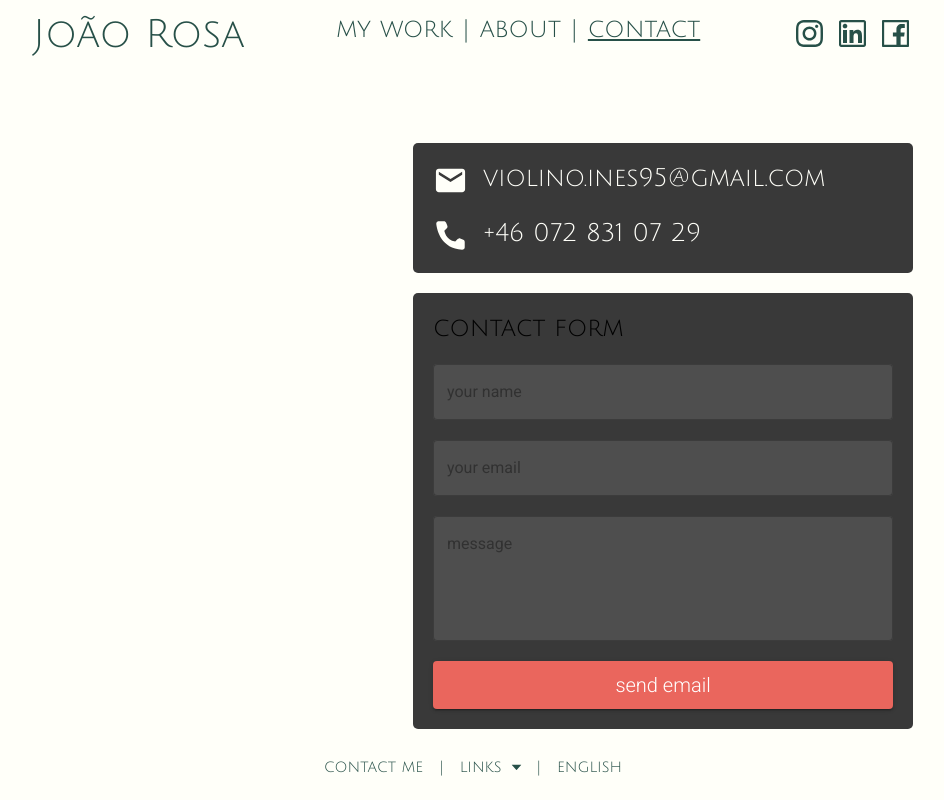
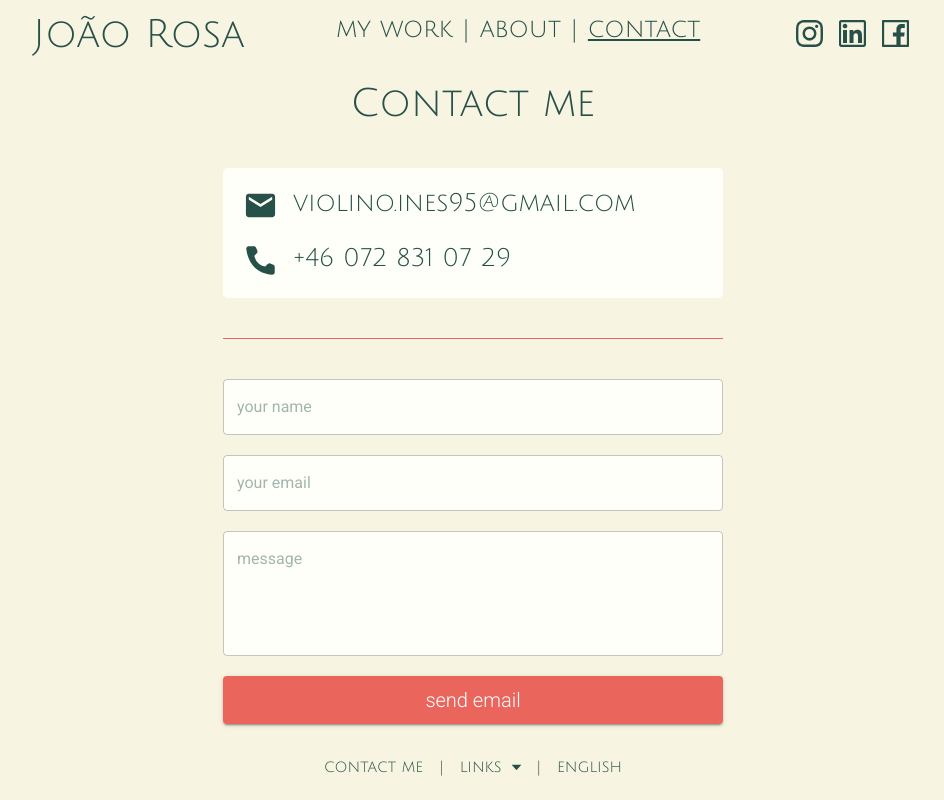
Before and after one commit to jalexandremoreira/joao-website, a Next.js app: page /contact in a window 1280 px wide. Shown: the whole page, without its empty margins (167-1111 px from the left). Built offline with nearby package versions, Linux system fonts and the light colour scheme.

Commit message:
fix contact page

```diff
--- a/app/Theme.ts
+++ b/app/Theme.ts
@@ -20,7 +20,7 @@ const Theme = createTheme({
       main: '#EA665D',
       //   400: '#4E8EBF',
     },
-    white: { main: '#FFFFF9', 100: '#F8F4E2' },
+    white: { 50: '#FFFFF9', main: '#F8F4E2' },
     black: { main: '#275048', 800: '#2D2D2D', 700: '#393939', 600: '#4E4E4E' },
     success: { main: '#1FBD68' },
     error: { main: '#D53726' },
--- a/components/ContactCard.tsx
+++ b/components/ContactCard.tsx
@@ -1,5 +1,6 @@
 import React from 'react';
-import { Button, Stack, TextField, Typography } from '@mui/material';
+import { Box, Button, Stack, TextField, Typography } from '@mui/material';
+import { makeStyles } from '@mui/styles';
 import { send } from 'emailjs-com';
 import { Formik, ErrorMessage } from 'formik';
 import * as yup from 'yup';
@@ -15,6 +16,12 @@ interface Props {
   setErrorMessage: React.Dispatch<React.SetStateAction<boolean>>;
 }
 
+const useStyles = makeStyles(() => ({
+  noBorder: {
+    border: 'none',
+  },
+}));
+
 export default function ContactCard({
   setMessage,
   setErrorMessage,
@@ -22,6 +29,7 @@ export default function ContactCard({
 }: Props) {
   const { isMobile } = useAppDimensions();
   const { t, i18n } = useTranslation('contact');
+  const classes = useStyles();
 
   const validationSchema = yup.object({
     reply_to: yup
@@ -37,17 +45,27 @@ export default function ContactCard({
   const inputProps = {
     sx: {
       // @ts-ignore: Unreachable code error
-      bgcolor: colors.black[600],
+      bgcolor: colors.white[50],
       // @ts-ignore: Unreachable code error
-      color: colors.white[200],
+      color: colors.black.main,
       fontFamily: 'Roboto',
+      border: 'none',
     },
+    classes: { notchedOutline: classes.noBorder },
   };
 
   return (
-    <Stack direction="column" spacing={isMobile ? '10px' : '20px'}>
+    <Stack direction="column" spacing={isMobile ? '30px' : '40px'} width="100%">
+      <Typography
+        alignSelf="center"
+        color="black.main"
+        variant={isMobile ? 'h4' : 'h2'}
+      >
+        {t('page-title')}
+      </Typography>
+
       <Stack
-        bgcolor="black.700"
+        bgcolor="white.50"
         borderRadius="5px"
         direction="column"
         padding={isMobile ? '15px' : '20px'}
@@ -55,32 +73,23 @@ export default function ContactCard({
         zIndex={5}
       >
         <Stack direction="row" spacing={isMobile ? '10px' : '15px'}>
-          <Email color={colors.white.main} size={isMobile ? 25 : 35} />
-          <Typography color="white.main" variant={isMobile ? 'h5' : 'h4'}>
+          <Email color={colors.black.main} size={isMobile ? 25 : 35} />
+          <Typography color="black.main" variant={isMobile ? 'h5' : 'h4'}>
             violino.ines95@gmail.com
           </Typography>
         </Stack>
 
         <Stack direction="row" spacing={isMobile ? '10px' : '15px'}>
-          <Phone color={colors.white.main} size={isMobile ? 25 : 35} />
-          <Typography color="white.main" variant={isMobile ? 'h5' : 'h4'}>
+          <Phone color={colors.black.main} size={isMobile ? 25 : 35} />
+          <Typography color="black.main" variant={isMobile ? 'h5' : 'h4'}>
             +46 072 831 07 29
           </Typography>
         </Stack>
       </Stack>
 
-      <Stack
-        bgcolor="black.700"
-        borderRadius="5px"
-        direction="column"
-        padding={isMobile ? '15px' : '20px'}
-        spacing={isMobile ? '10px' : '20px'}
-        zIndex={5}
-      >
-        <Typography color="white.200" variant={isMobile ? 'h5' : 'h4'}>
-          {t('form-title')}
-        </Typography>
+      <Box bgcolor="primary.main" width="100%" height="1px" />
 
+      <Stack direction="column" spacing={isMobile ? '10px' : '20px'} zIndex={5}>
         <Formik
           initialValues={{
             from_name: '',
--- a/components/navbar/NavbarDesktop.tsx
+++ b/components/navbar/NavbarDesktop.tsx
@@ -22,8 +22,6 @@ export default function Navbar() {
   const { t, i18n } = useTranslation('navbar');
 
   const colors = Theme.palette;
-
-  console.log(t('my-work'));
 
   return (
     <Stack
--- a/package.json
+++ b/package.json
@@ -12,6 +12,7 @@
     "@emotion/react": "^11.10.5",
     "@emotion/styled": "^11.10.5",
     "@mui/material": "^5.10.9",
+    "@mui/styles": "^5.10.10",
     "emailjs-com": "^3.2.0",
     "formik": "^2.2.9",
     "i18next": "^21.10.0",
--- a/pages/_app.tsx
+++ b/pages/_app.tsx
@@ -36,8 +36,6 @@ function MyApp({ Component, pageProps }: AppProps) {
     const position = window.pageYOffset;
     setScrollPosition(position);
   };
-
-  // console.log(scrollPosition);
 
   //fix for "Unhandled Runtime Error Error: Hydration failed"
   if (!mounted) return null;
--- a/pages/about.tsx
+++ b/pages/about.tsx
@@ -25,8 +25,6 @@ const About: NextPage = () => {
     width > widthLimitA ? '922px' : width > widthLimitB ? '732px' : '580px'; //580
   const stackDirection = width > 900 ? 'row' : 'column';
   const paragraphWidth = '100%';
-
-  // 1.6144
 
   if (isMobile) {
     return (
--- a/pages/contact.tsx
+++ b/pages/contact.tsx
@@ -13,10 +13,8 @@ import {
 import { useTranslation } from 'react-i18next';
 
 import ContactCard from '../components/ContactCard';
-// import contactDesktop from '../public/images/contact-background-desktop.png';
 import Layout from '../components/Layout';
 import useAppDimensions from '../hooks/useAppDimensions';
-// import aboutMobile from '../public/images/contact-background-mobile.png';
 import { Close } from '../components/Icons';
 
 const Contact: NextPage = () => {
@@ -58,7 +56,7 @@ const Contact: NextPage = () => {
               color="inherit"
               onClick={handleClose}
             >
-              <Close size={20} color="white" />
+              <Close size={20} color="black" />
             </IconButton>
           }
         >
@@ -71,52 +69,11 @@ const Contact: NextPage = () => {
           </Alert>
         </Snackbar>
 
-        <Stack
-          flex={1}
-          id="about-container"
-          justifyContent="flex-start"
-          height="100%"
-          direction="column"
-          spacing="10px"
-          width="100%"
-        >
-          {/* <Box
-            zIndex={0}
-            style={{
-              filter: 'blur(0.7px)',
-              height: '345px',
-              width: '100vw',
-            }}
-            marginX="-15px"
-            position="relative"
-            top={0}
-          >
-            <Image
-              src={aboutMobile.src}
-              alt="about-page-background"
-              layout="fill"
-              objectFit="contain"
-              loading="lazy"
-            />
-          </Box> */}
-
-          <Stack alignItems="center" id="contact-me-title-mobile" width="100%">
-            <Typography
-              alignSelf="center"
-              color="white.main"
-              variant="h2"
-              zIndex={2}
-            >
-              {t('title')}
-            </Typography>
-          </Stack>
-
         <ContactCard
           setMessage={setMessage}
           setOpen={setOpen}
           setErrorMessage={setErrorMessage}
         />
-        </Stack>
       </Layout>
     );
   }
@@ -149,36 +106,7 @@ const Contact: NextPage = () => {
       </Snackbar>
 
       <Stack
-        height="100%"
-        id="contact-me-bg"
-        justifyContent="center"
-        position="fixed"
-        top="1"
-        width="100%"
-      >
-        {/* <Box
-          zIndex={0}
-          maxHeight="900px"
-          style={{
-            filter: 'blur(1.8px)',
-            height: '100%',
-            position: 'fixed',
-            left: 0,
-            width: '70%',
-          }}
-        >
-          <Image
-            src={contactDesktop.src}
-            alt="about-page-background"
-            layout="fill"
-            objectFit="contain"
-            loading="lazy"
-          />
-        </Box> */}
-      </Stack>
-
-      <Stack alignItems="flex-end" height="100%" width="100%">
-        <Stack
+        alignSelf="center"
         flex={1}
         id="about-container"
         justifyContent="center"
@@ -188,29 +116,11 @@ const Contact: NextPage = () => {
         spacing="20px"
         width="100%"
       >
-          <Typography
-            alignSelf="center"
-            color="white.main"
-            variant="h2"
-            zIndex={2}
-          >
-            {t('title')}
-          </Typography>
         <ContactCard
           setMessage={setMessage}
           setOpen={setOpen}
           setErrorMessage={setErrorMessage}
         />
-          <Box
-            height="100%"
-            id="contact-gradient-desktop"
-            maxWidth="900px"
-            minWidth="300px"
-            position="fixed"
-            width="60%"
-            zIndex={1}
-          />
-        </Stack>
       </Stack>
     </Layout>
   );
```
Also changed, not shown: pages/index.tsx (+0 -26 lines), 1 other file (tests, documents, lock files or other folders). Lines whose indentation alone changed are shown as unchanged.
